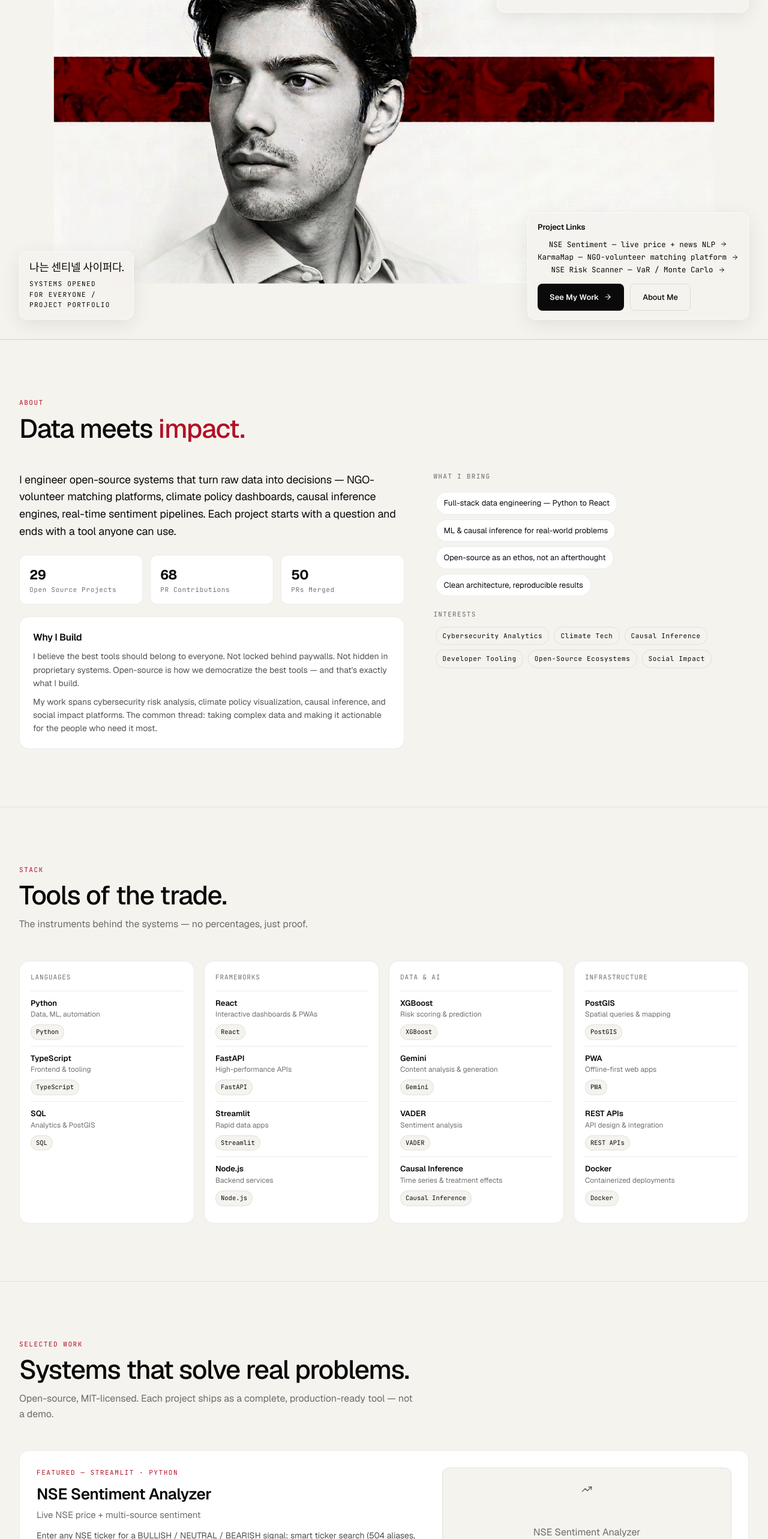
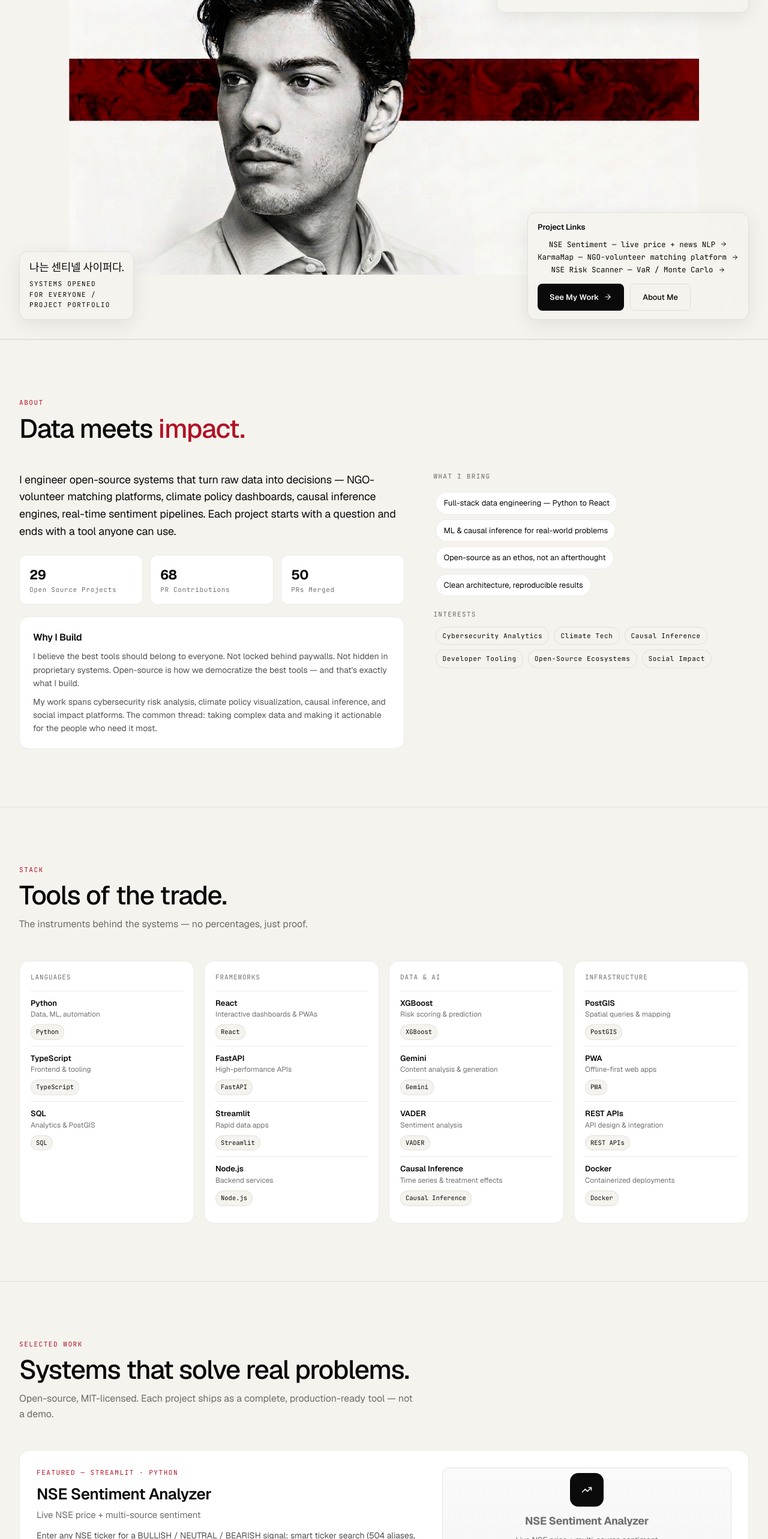
Before and after one commit to AshayK003/portfolio-hero, a Next.js app: page / in a window 1280 px wide. Shown: the part 234-2800 px from the top of the page at 60% size. Built offline with nearby package versions, Linux system fonts and the light colour scheme.

Commit message:
Tighten hero panel contrast and featured poster layout

```diff
--- a/src/app/globals.css
+++ b/src/app/globals.css
@@ -51,7 +51,7 @@ a:focus-visible,button:focus-visible{outline:2px solid var(--color-crimson);outl
 .hero-portrait-wrapper{position:relative;width:96vw;max-width:560px;aspect-ratio:1376/768;flex-shrink:0}
 .hero-portrait{width:100%;height:100%;object-fit:contain;filter:contrast(1.02);border-radius:16px;background:var(--color-paper)}
 /* glass panels */
-.hero-glass{background:rgba(245,243,238,0.86);backdrop-filter:blur(16px);-webkit-backdrop-filter:blur(16px);border:1px solid rgba(255,255,255,0.6);border-radius:14px;padding:14px 16px;box-shadow:0 8px 32px rgba(0,0,0,0.08);width:100%;max-width:420px;text-align:center}
+.hero-glass{background:rgba(245,243,238,0.92);backdrop-filter:blur(16px);-webkit-backdrop-filter:blur(16px);border:1px solid rgba(10,10,10,0.08);border-radius:14px;padding:14px 16px;box-shadow:0 8px 32px rgba(0,0,0,0.08);width:100%;max-width:420px;text-align:center}
 @media(max-width:899px){
   .hero-glass{padding:20px 18px}
   .hero-glass--pillars{padding:18px 20px !important}
@@ -85,7 +85,7 @@ a:focus-visible,button:focus-visible{outline:2px solid var(--color-crimson);outl
 @media(min-width:900px){
   .hero{height:100dvh;overflow:visible}
   .hero-stage{position:absolute;inset:0;display:block;padding:0 40px}
-  .hero-portrait-wrapper{position:absolute;left:50%;top:50%;transform:translate(-50%,-50%);width:min(1320px,86vw);max-width:1320px;aspect-ratio:1376/768;max-height:92dvh}
+  .hero-portrait-wrapper{position:absolute;left:50%;top:50%;transform:translate(-50%,-50%);width:min(1180px,82vw);max-width:1180px;aspect-ratio:1376/768;max-height:90dvh}
   .hero-portrait{border-radius:16px}
   .hero-glass{position:absolute;width:auto;max-width:none;text-align:left}
   .hero-glass--pillars{left:32px;top:84px;padding:10px 14px}
@@ -118,6 +118,11 @@ a:focus-visible,button:focus-visible{outline:2px solid var(--color-crimson);outl
 @media(max-width:900px){.feature-content{padding-right:0;margin-bottom:16px}}
 .feature-preview{background:var(--color-paper);border-radius:12px;border:1px solid var(--color-ink-faint);display:grid;place-items:center;min-height:220px;color:var(--color-ink-muted);transition:background 0.2s}
 .projects-feature:hover .feature-preview{background:rgba(10,10,10,0.03)}
+.feature-poster{display:flex;flex-direction:column;align-items:center;gap:10px;text-align:center;padding:8px;background:linear-gradient(180deg,rgba(10,10,10,0.02),rgba(10,10,10,0.05));border:1px solid var(--color-ink-faint)}
+.feature-poster-icon{width:56px;height:56px;border-radius:14px;display:grid;place-items:center;background:var(--color-ink);color:var(--color-paper)}
+.feature-poster-name{font-size:18px;font-weight:700;letter-spacing:-0.02em}
+.feature-poster-tag{font-size:13px;color:var(--color-ink-muted);line-height:1.4;max-width:32ch}
+.feature-poster-tags{display:flex;flex-wrap:wrap;gap:6px;justify-content:center;margin-top:4px}
 @media(max-width:900px){.feature-preview{min-height:180px}}
 .feature-metrics{display:flex;flex-wrap:wrap;gap:8px}
 .metric-pill{font-family:var(--font-mono);font-size:11px;letter-spacing:0.06em;background:var(--color-paper);border:1px solid var(--color-ink-faint);padding:6px 10px;border-radius:999px;transition:border-color 0.2s}
```
